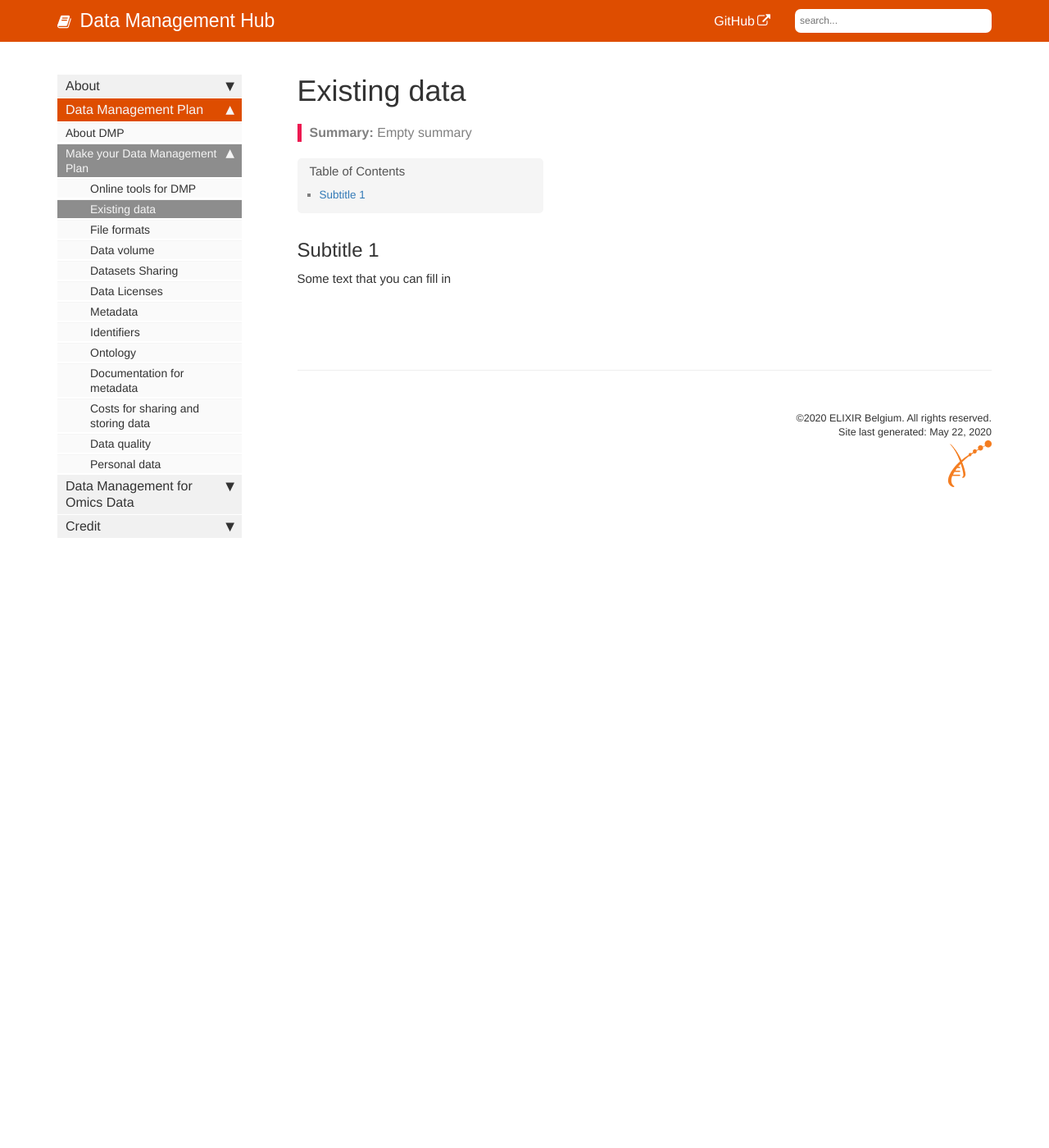
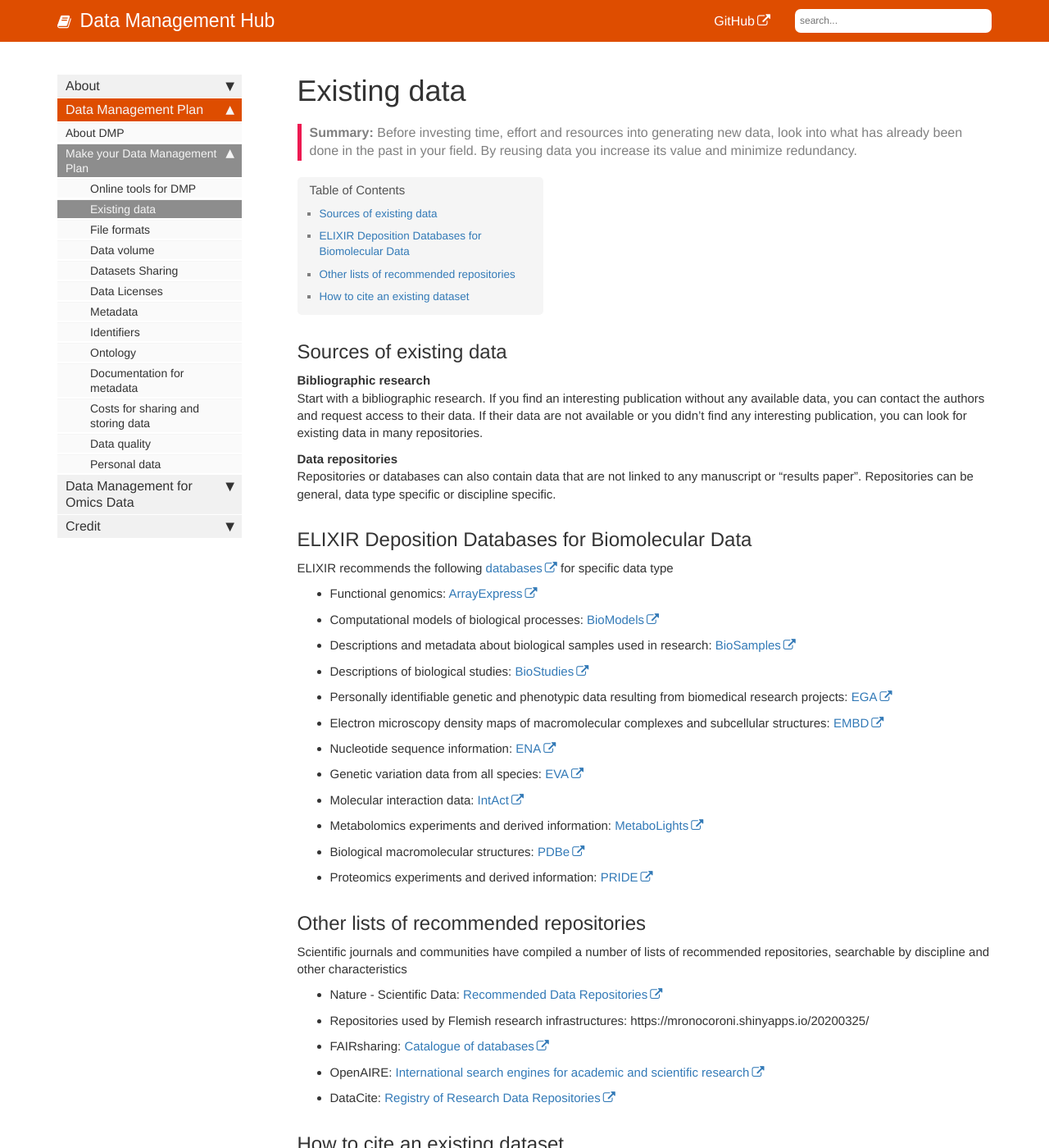
Before and after one commit to ELIXIR-Belgium/rdm-guide, a Jekyll site: the page built from pages/existing_data.md, in a window 1280 px wide and 1400 px high. Shown: the whole window at 82% size. Built offline with Jekyll 4.4.1, drawn with Linux system fonts in a browser that asks for light colours; some web fonts are replaced; some of the changed text lies outside the part shown.

Commit message:
I added content in existing_data page

```diff
--- a/pages/existing_data.md
+++ b/pages/existing_data.md
@@ -1,11 +1,47 @@
 ---
 title: Existing data
 keywords:
-summary: Empty summary
+summary: Before investing time, effort and resources into generating new data, look into what has already been done in the past in your field. By reusing data you increase its value and minimize redundancy.
 sidebar: mydoc_sidebar
 permalink: existing_data.html
 ---
 
-## Subtitle 1
+## Sources of existing data
 
-Some text that you can fill in
+**Bibliographic research**<br/>Start with a bibliographic research. If you find an interesting publication without any available data, you can contact the authors and request access to their data. If their data are not available or you didn’t find any interesting publication, you can look for existing data in many repositories.
+
+**Data repositories**<br/>Repositories or databases can also contain data that are not linked to any manuscript or “results paper”.
+Repositories can be general, data type specific or discipline specific.
+
+## ELIXIR Deposition Databases for Biomolecular Data
+ELIXIR recommends the following [databases](https://elixir-europe.org/platforms/data/elixir-deposition-databases) for specific data type
+ * Functional genomics: [ArrayExpress](https://www.ebi.ac.uk/arrayexpress/)
+ * Computational models of biological processes: [BioModels](https://www.ebi.ac.uk/biomodels/)
+ * Descriptions and metadata about biological samples used in research: [BioSamples](https://www.ebi.ac.uk/biosamples/)
+ * Descriptions of biological studies: [BioStudies](https://www.ebi.ac.uk/biostudies/)
+ * Personally identifiable genetic and phenotypic data resulting from biomedical research projects: [EGA](https://ega-archive.org)
+ * Electron microscopy density maps of macromolecular complexes and subcellular structures: [EMBD](https://www.ebi.ac.uk/pdbe/emdb/)
+ * Nucleotide sequence information: [ENA](https://www.ebi.ac.uk/ena)
+ * Genetic variation data from all species: [EVA](https://www.ebi.ac.uk/eva/)
+ * Molecular interaction data: [IntAct](https://www.ebi.ac.uk/intact/)
+ * Metabolomics experiments and derived information: [MetaboLights](https://www.ebi.ac.uk/metabolights/)
+ * Biological macromolecular structures: [PDBe](https://www.ebi.ac.uk/pdbe/)
+ * Proteomics experiments and derived information: [PRIDE](https://www.ebi.ac.uk/pride/archive)
+
+## Other lists of recommended repositories
+Scientific journals and communities have compiled a number of lists of recommended repositories, searchable by discipline and other characteristics
+
+* Nature - Scientific Data: [Recommended Data Repositories](https://www.nature.com/sdata/policies/repositories#general)
+* Repositories used by Flemish research infrastructures: https://mronocoroni.shinyapps.io/20200325/
+* FAIRsharing: [Catalogue of databases](https://fairsharing.org/databases/)
+* OpenAIRE: [International search engines for academic and scientific research](https://explore.openaire.eu)
+* DataCite: [Registry of Research Data Repositories]( https://www.re3data.org)
+
+## How to cite an existing dataset
+**Complete citation**<br/>Author(s), Year, Dataset Title, Identifier, Repository, Version.
+
+**Short citation**<br/>Identifier, Version (if applicable).
+
+**Identifiers** are machine readable alphanumeric strings provided by repositories. Identifiers can be:
+* Accession number<br/>example: E-MTAB-NNNN
+* DOIs<br/>example: doi: 10.1038/d41586-018-03071-1
```
